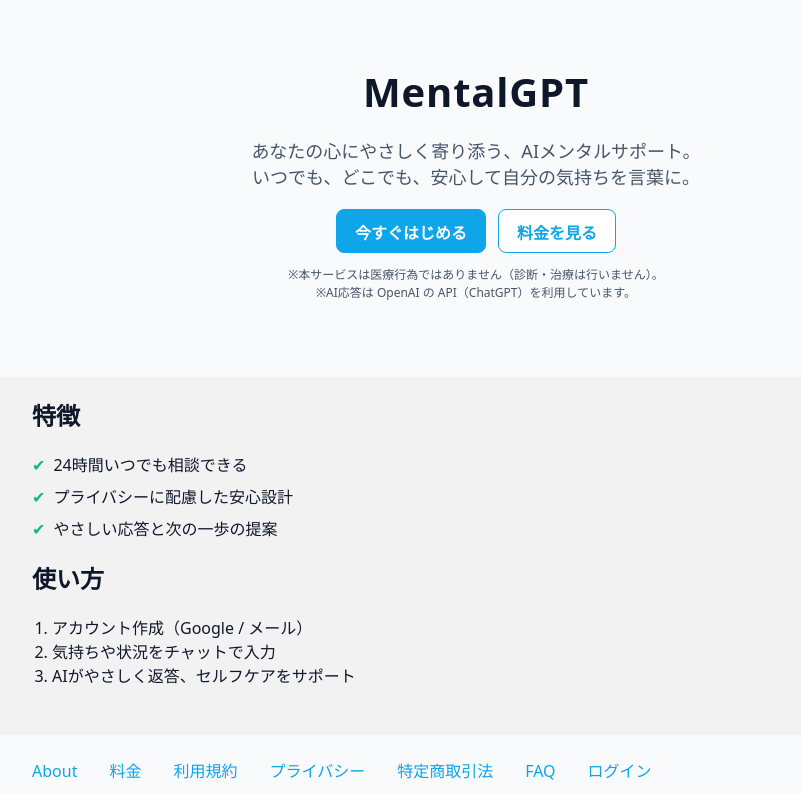
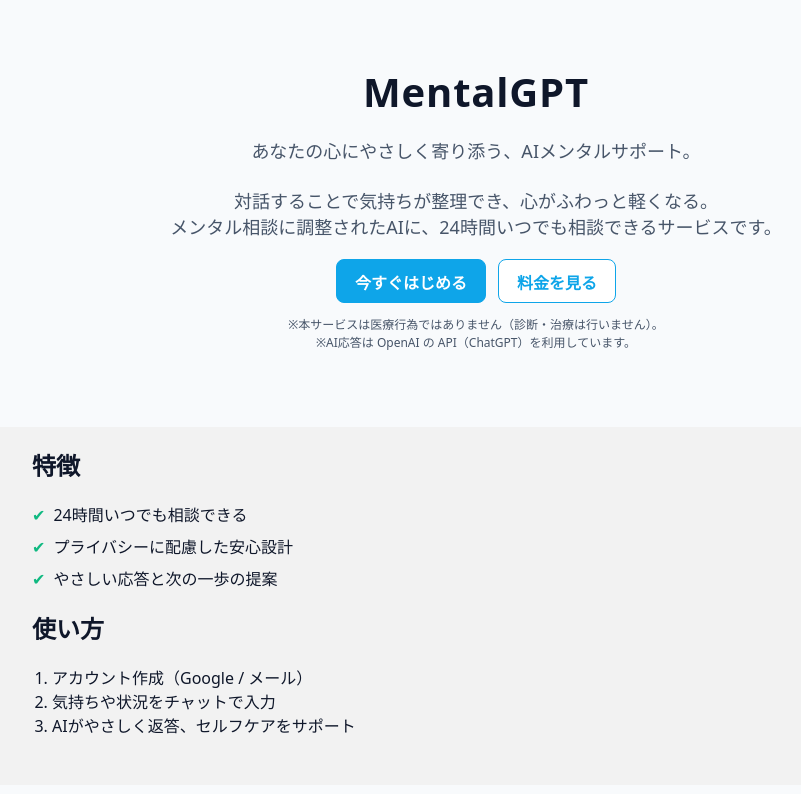
Before and after one commit to yasuhirookura/mentalgpt-react-starter, a React (Create React App) app: page / in a window 1280 px wide. Shown: the top 794 px of the page, without its empty margins (164-965 px from the left). Built offline with nearby package versions, Linux system fonts and the light colour scheme.

Commit message:
feat: update LandingPage

```diff
--- a/src/pages/LandingPage.jsx
+++ b/src/pages/LandingPage.jsx
@@ -7,8 +7,9 @@
       <section className="hero">
         <h1>MentalGPT</h1>
         <p className="lead">
-          あなたの心にやさしく寄り添う、AIメンタルサポート。<br />
-          いつでも、どこでも、安心して自分の気持ちを言葉に。
+          あなたの心にやさしく寄り添う、AIメンタルサポート。<br /><br />
+          対話することで気持ちが整理でき、心がふわっと軽くなる。<br />
+          メンタル相談に調整されたAIに、24時間いつでも相談できるサービスです。
         </p>
         <div className="cta-row">
           <Link to="/login" className="btn primary">今すぐはじめる</Link>
```
